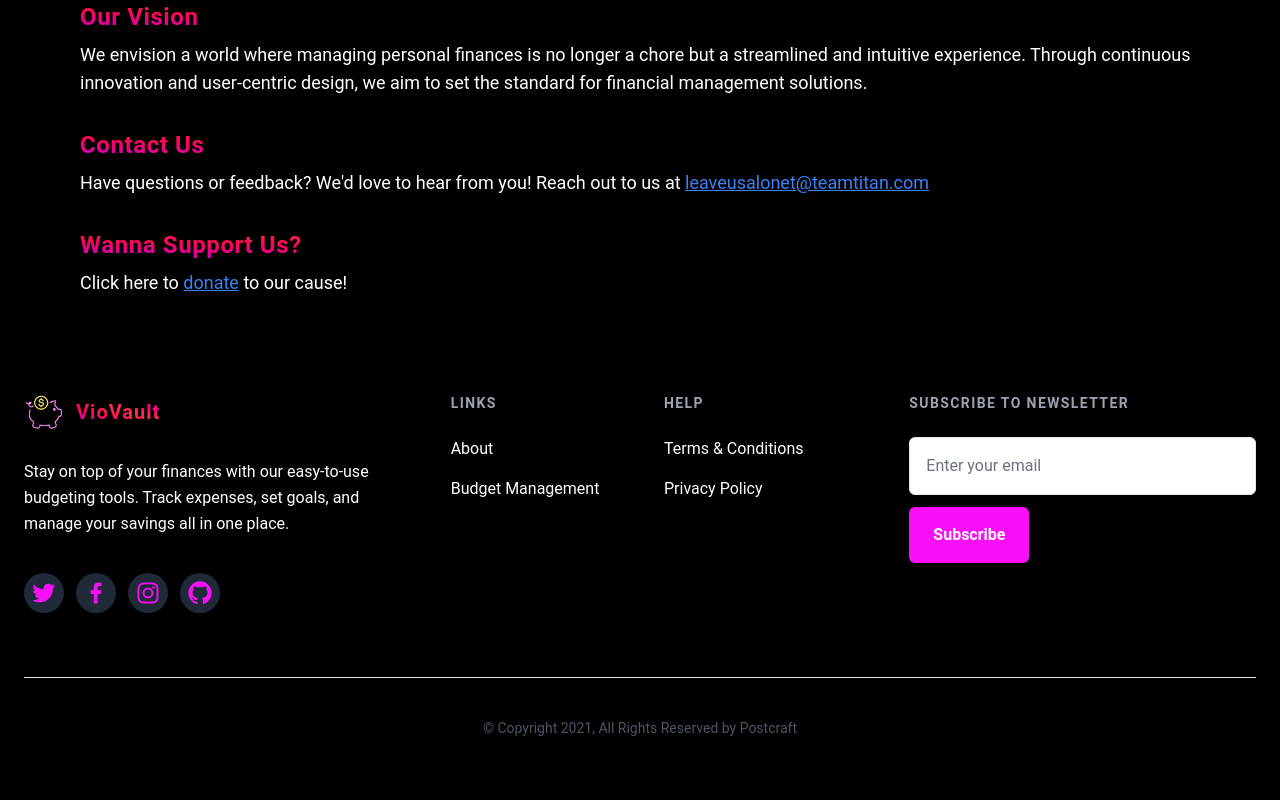
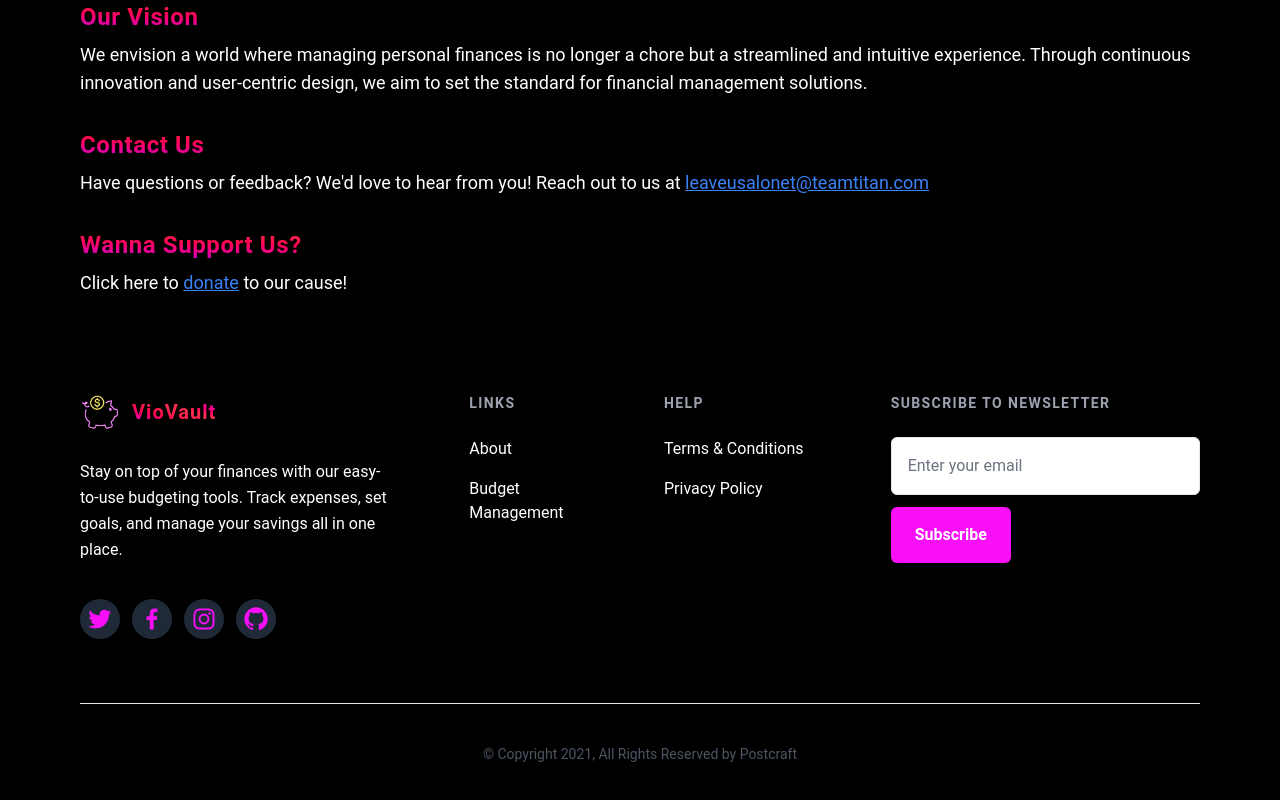
Before and after one commit to Danny2705/budget-application, a React (Create React App) app: page /about in a window 1280 px wide. Shown: the part 1053-1853 px from the top of the page. Before the commit the page ends 1831 px from the top, so only its background shows below. Built offline with nearby package versions, Linux system fonts and the light colour scheme; no server answers; sample sign-in values are in the browser's storage.

Commit message:
Change footer padding

```diff
--- a/src/components/Footer/Footer.jsx
+++ b/src/components/Footer/Footer.jsx
@@ -5,7 +5,7 @@ import { Link } from "react-router-dom";
 export default function Footer() {
   return (
     <section className='py-10 bg-black sm:pt-16 lg:pt-24'>
-      <div className='mx-auto sm:px-6 max-w-7xl'>
+      <div className='mx-auto sm:px-6 w-full px-4 xl:px-20'>
         <div className='grid grid-cols-2 md:col-span-3 lg:grid-cols-6 gap-y-16 gap-x-12'>
           <div className='col-span-2 md:col-span-3 lg:col-span-2 lg:pr-8'>
             <div className='flex items-center gap-3'>
```
